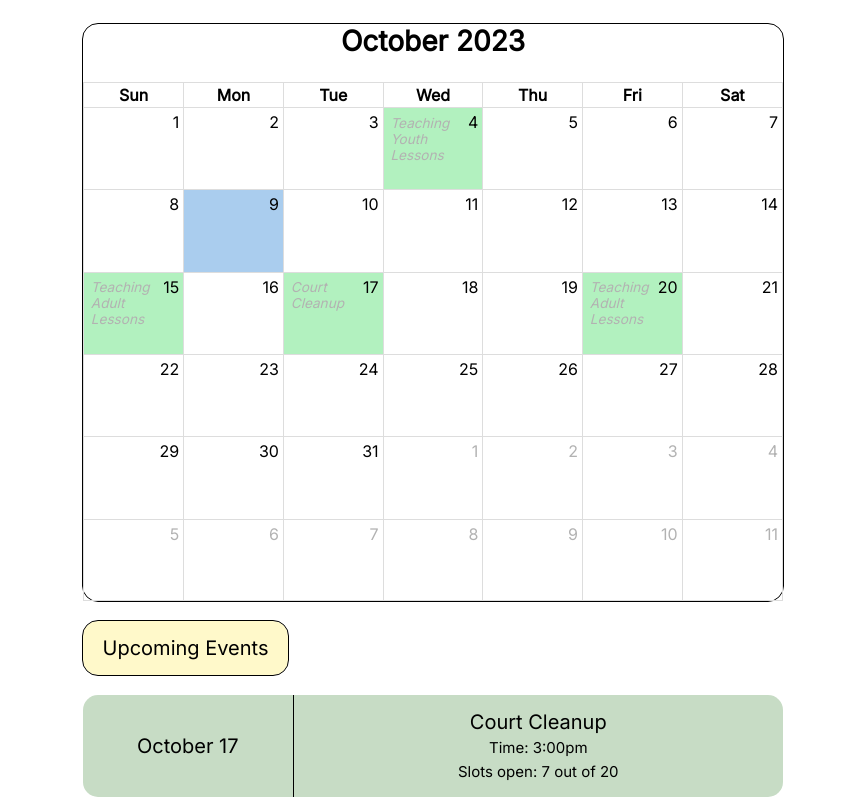
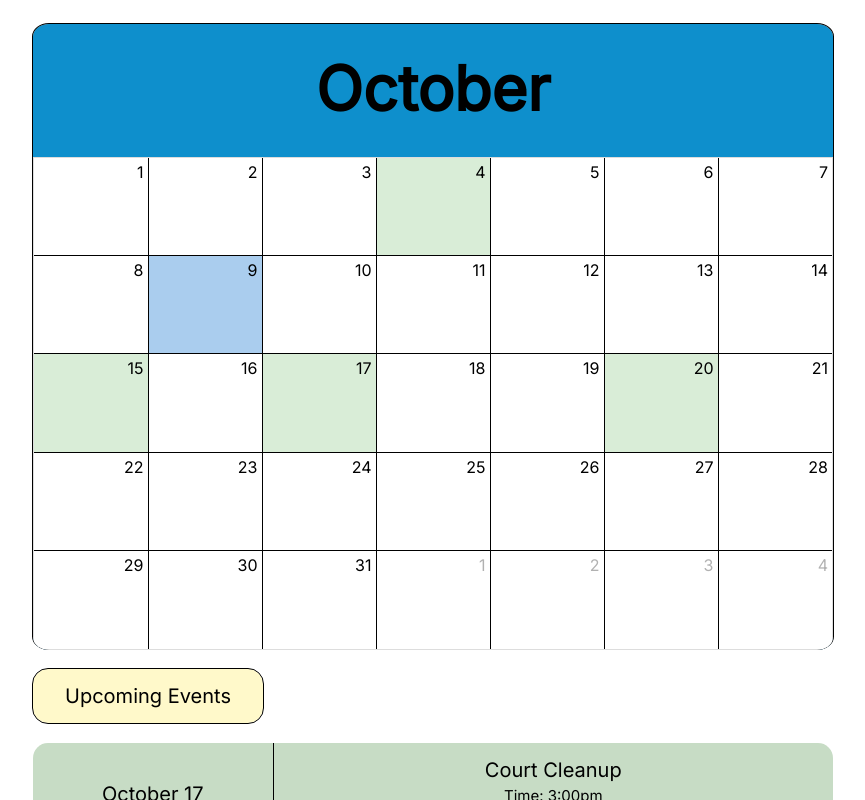
Before and after one commit to Hack4Impact-UMD/tennis-alliance, a Next.js app: page /calendar in a window 1280 px wide. Shown: the top 800 px of the page, without its empty margins (227-1092 px from the left). Built offline with nearby package versions, Linux system fonts and the light colour scheme.

Commit message:
fixed calendar, nothing to account for resizing yet

```diff
--- a/src/pages/calendar.tsx
+++ b/src/pages/calendar.tsx
@@ -6,38 +6,38 @@ import "./calendar_style.css";
 
 const CalendarApp = () => {
     const events = [
-        { title: "Teaching Youth Lessons",
+        { name: "Teaching Youth Lessons",
             date: "2023-10-04",
             time: "3:00pm",
             description: "Assisting children ages 10-12 with tennis practice and learning different skills",
             slotsOpen: 7,
             totalSlots: 20,
             display: "background",
-            color: "#03D12B"},
-        { title: "Court Cleanup",
+            backgroundColor: "#82C27B"},
+        { name: "Court Cleanup",
             date: "2023-10-17",
             time: "3:00pm",
             description: "",
             slotsOpen: 7,
             totalSlots: 20,
             display: "background",
-            color: "#02D12B"},
-        { title: "Teaching Adult Lessons",
+            backgroundColor: "#82C27B"},
+        { name: "Teaching Adult Lessons",
             date: "2023-10-15",
             time: "3:00pm",
             description: "Assisting adults with tennis practice",
             slotsOpen: 7,
             totalSlots: 20,
             display: "background",
-            color: "#02D12B"},
-        { title: "Teaching Adult Lessons",
+            backgroundColor: "#82C27B"},
+        { name: "Teaching Adult Lessons",
             date: "2023-10-20",
             time: "3:00pm",
             description: "Assisting adults with tennis practice",
             slotsOpen: 7,
             totalSlots: 20,
             display: "background",
-            color: "#02D12B"},
+            backgroundColor: "#82C27B"},
     ];
 
     const upcomingEvents = events.filter((event) => {
@@ -68,8 +68,12 @@ const CalendarApp = () => {
                     <FullCalendar
                     initialView="dayGridMonth"
                     plugins={[dayGridPlugin]}
+                    titleFormat={{month: 'long'}}
                     headerToolbar={{start: "", center: "title", end: ""}}
+                    dayHeaders={false}
+                    fixedWeekCount={false}
                     events={events}
+                    aspectRatio= {1.622}
                     />
                 </div>
 
@@ -80,7 +84,7 @@ const CalendarApp = () => {
                             <tbody>
                                 <tr>
                                     <td className="event-td left-td">Today's Events<br></br><br></br>{formatDate(event.date)}</td>
-                                    <td className="event-td">{event.title}<br></br><span className="small-font">Time: {event.time}<br></br>{event.description}<br></br>Slots open: {event.slotsOpen} out of {event.totalSlots}</span></td>
+                                    <td className="event-td">{event.name}<br></br><span className="small-font">Time: {event.time}<br></br>{event.description}<br></br>Slots open: {event.slotsOpen} out of {event.totalSlots}</span></td>
                                 </tr>
                             </tbody>
                         </table>
@@ -95,7 +99,7 @@ const CalendarApp = () => {
                             <tbody>
                                 <tr>
                                     <td className="event-td left-td">{formatDate(event.date)}</td>
-                                    <td className="event-td">{event.title}<br></br><span className="small-font">Time: {event.time}<br></br>Slots open: {event.slotsOpen} out of {event.totalSlots}</span></td>
+                                    <td className="event-td">{event.name}<br></br><span className="small-font">Time: {event.time}<br></br>Slots open: {event.slotsOpen} out of {event.totalSlots}</span></td>
                                 </tr>
                             </tbody>
                         </table>
--- a/src/pages/calendar_style.css
+++ b/src/pages/calendar_style.css
@@ -2,6 +2,23 @@
 
 :root {
     --fc-today-bg-color: #AACDEE;
+}
+
+.fc {
+    background-color: #0E8FCC;
+    border-radius: 2%;
+    overflow: hidden;
+}
+
+.fc-dayGridMonth-view .fc-day, .fc-dayGridWeek-view .fc-day {
+    background-color: white;
+    border-color: black;
+}
+
+.fc-toolbar {
+    height: 30px;
+    font-size: 35px;
+    margin-top: 50px;
 }
 
 #container {
@@ -11,9 +28,10 @@
 }
 
 #calendar {
-    width: 700px;
+    width: 800px;
+    height: 625px;
     outline: 1px solid black;
-    border-radius: 15px;
+    border-radius: 2%;
 }
 
 p.yellow-border {
```
